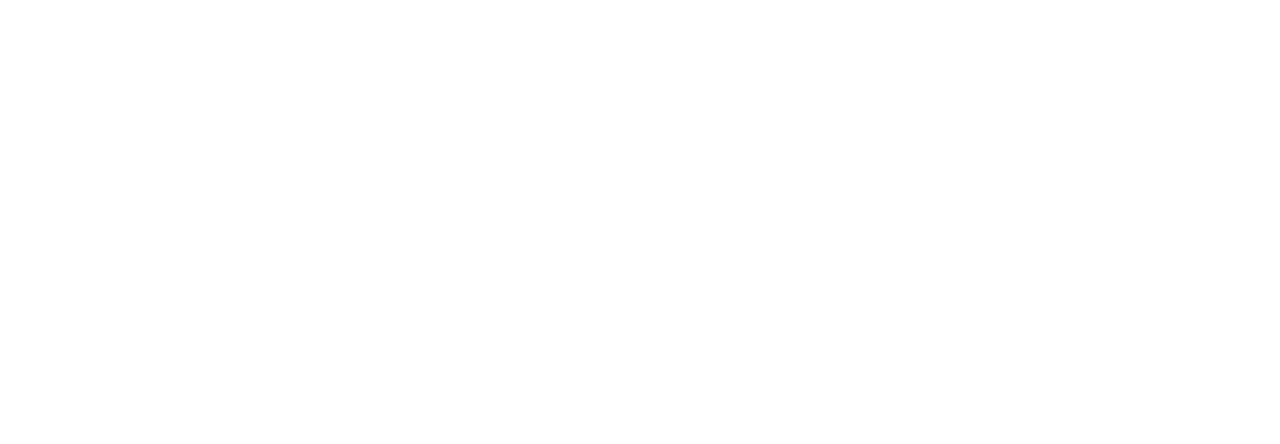
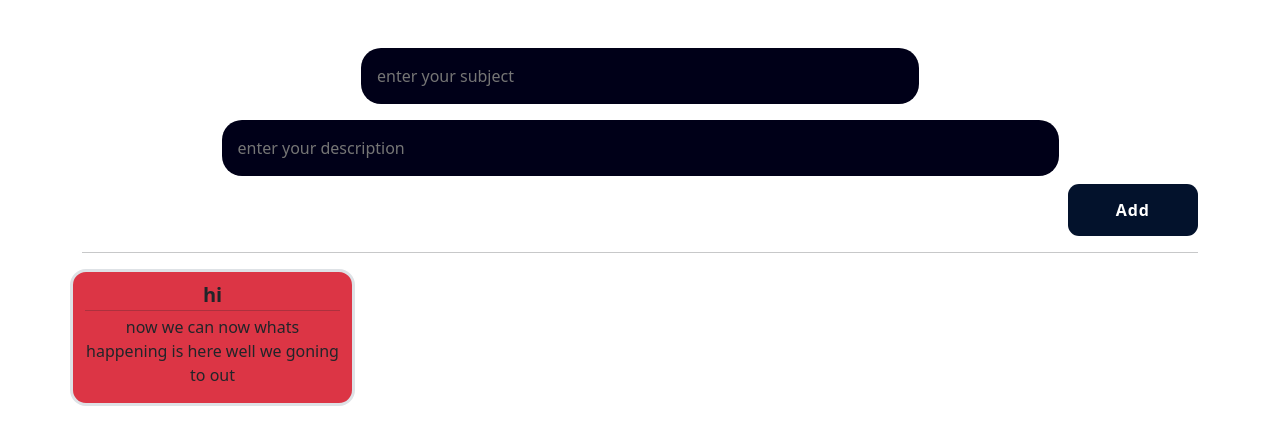
Before and after one commit to Rspayx/simple-todo-list, a plain HTML site: page index.html in a window 1280 px wide. Drawn offline with nearby package versions, Linux system fonts and the light colour scheme.

Commit message:
end html and css v1.0

```diff
--- a/index.html
+++ b/index.html
@@ -1,11 +1,58 @@
 <!DOCTYPE html>
 <html lang="en">
-<head>
-    <meta charset="UTF-8">
-    <meta name="viewport" content="width=device-width, initial-scale=1.0">
-    <title>Document</title>
-</head>
-<body>
+  <head>
+    <meta charset="UTF-8" />
+    <meta name="viewport" content="width=device-width, initial-scale=1.0" />
+    <title>ToDo list</title>
 
-</body>
+    <link
+      href="https://cdn.jsdelivr.net/npm/bootstrap@5.3.3/dist/css/bootstrap.min.css"
+      rel="stylesheet"
+      integrity="sha384-QWTKZyjpPEjISv5WaRU9OFeRpok6YctnYmDr5pNlyT2bRjXh0JMhjY6hW+ALEwIH"
+      crossorigin="anonymous"
+    />
+    <link href="style.css" rel="stylesheet" />
+  </head>
+  <body>
+
+    <div class="container">
+
+      <div class="mt-5 d-flex align-self-center justify-content-center">
+        <input
+          class="d-block w-50 input-style justify-content-center p-3"
+          placeholder="enter your subject"
+          type="text"
+        />
+      </div>
+      <div class="mt-3 d-flex align-self-center justify-content-center">
+        <input
+          class="d-block w-75 input-style justify-content-center p-3"
+          placeholder="enter your description"
+          type="text"
+        />
+      </div>
+      <div class="d-flex w-100 justify-content-end mt-2">
+        <button class="button-add " type="button" name="myButton">Add</button>
+      </div>
+      <hr />
+
+    </div>
+
+    <div class="container">
+
+
+      <div class="row">
+
+
+        <div class="col col-3 border border-3 bg-danger rounded-4">
+            <p class="fs-5 m-0 mt-2  fw-bold text-center"> hi </p>
+            <hr class="m-0">
+            <p class="fs-6 mt-1 text-center"> now we can now whats happening is here well we goning to out </p>
+        </div>
+
+
+    </div>
+
+<script src="index.js"> </script>
+  </body>
 </html>
--- a/style.css
+++ b/style.css
@@ -0,0 +1,25 @@
+.input-style{
+ color: antiquewhite    ;
+min-height: 35px;
+    background: rgb(0, 0, 24)  ;
+    outline: none;
+    border: none;
+    border-radius: 20px;
+}
+
+.button-add {
+
+    color: #ffffff;
+    background-color: #03122c;
+    font-size: 16px;
+    border: 0px solid #02163b;
+    border-radius: 11px;
+    padding: 14px 48px;
+    letter-spacing: 1px;
+    cursor: pointer ;
+    transition: 0.2s;
+    font-weight: bold;
+}
+.button-add:hover {
+    background-color: #008528;
+}
```
